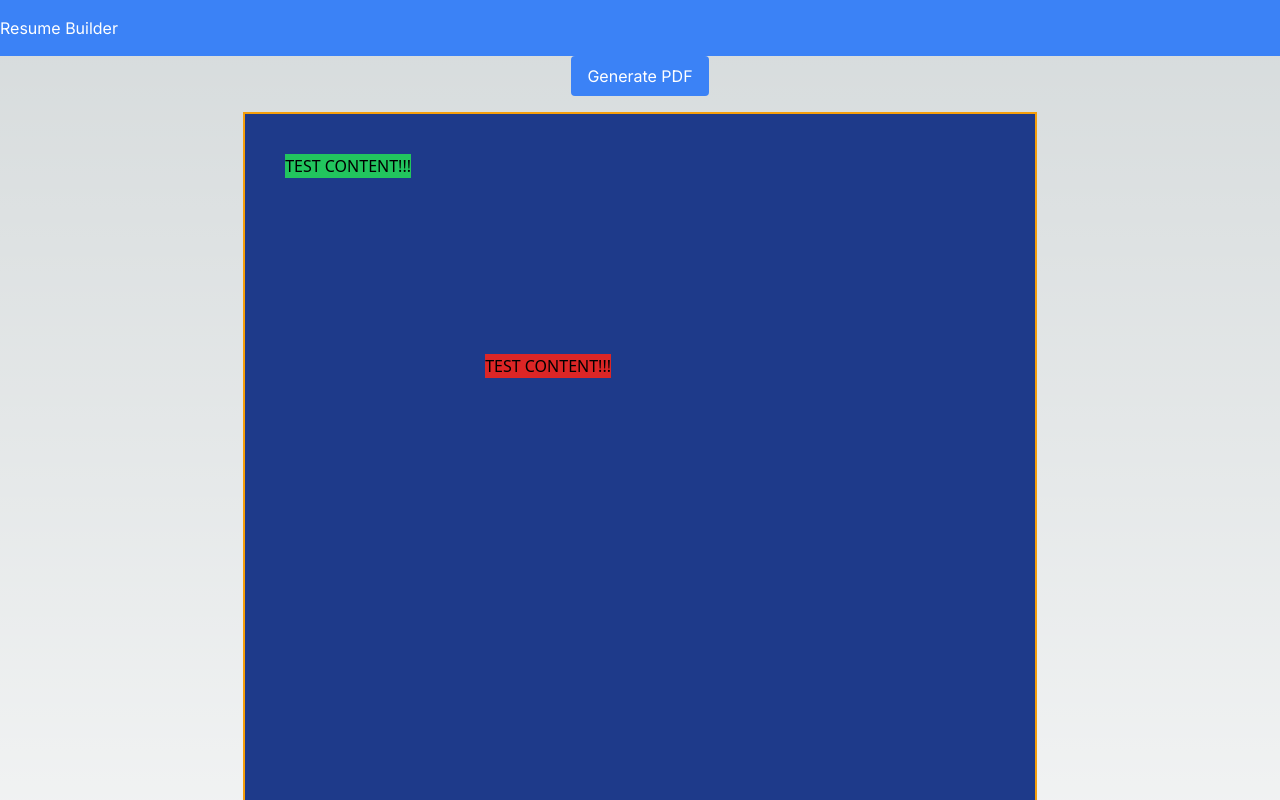
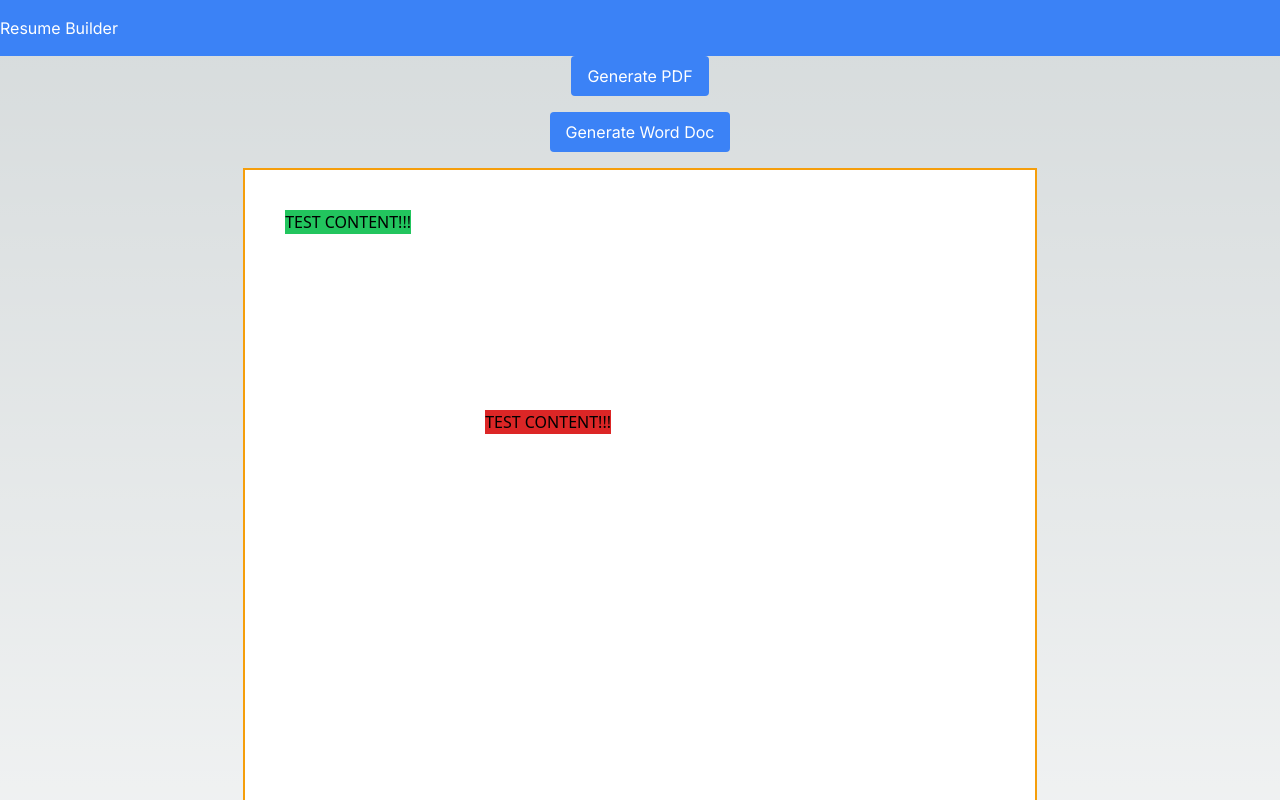
Before and after one commit to JackBadawy/resume_builder, a Next.js app: page / in a window 1280 px wide. Shown: the top 800 px of the page. Built offline with nearby package versions, Linux system fonts and the light colour scheme.

Commit message:
docx generation

```diff
--- a/package.json
+++ b/package.json
@@ -10,6 +10,7 @@
   },
   "dependencies": {
     "docx": "^8.5.0",
+    "file-saver": "^2.0.5",
     "html2canvas": "^1.4.1",
     "jspdf": "^2.5.1",
     "next": "14.2.4",
@@ -17,6 +18,7 @@
     "react-dom": "^18"
   },
   "devDependencies": {
+    "@types/file-saver": "^2.0.7",
     "@types/node": "^20",
     "@types/react": "^18",
     "@types/react-dom": "^18",
--- a/src/app/Components/ResumeWorkspace.tsx
+++ b/src/app/Components/ResumeWorkspace.tsx
@@ -33,6 +33,39 @@ const ResumeWorkspace = () => {
     }
   };
 
+  const generateDocx = async () => {
+    if (!resumeRef.current) return;
+
+    const elements = Array.from(
+      resumeRef.current.querySelectorAll("[data-text]")
+    );
+    const paragraphs = elements.map((element) => {
+      const htmlElement = element as HTMLElement;
+      return new Paragraph({
+        children: [
+          new TextRun({
+            text: htmlElement.innerText,
+            bold: true,
+            color: htmlElement.style.color.replace("#", ""),
+            highlight: htmlElement.style.backgroundColor.replace("#", ""),
+          }),
+        ],
+      });
+    });
+
+    const doc = new Document({
+      sections: [
+        {
+          properties: {},
+          children: paragraphs,
+        },
+      ],
+    });
+
+    const blob = await Packer.toBlob(doc);
+    saveAs(blob, "resume.docx");
+  };
+
   return (
     <div className="flex flex-col items-center justify-center">
       <button
@@ -41,9 +74,15 @@ const ResumeWorkspace = () => {
       >
         Generate PDF
       </button>
+      <button
+        onClick={generateDocx}
+        className="mb-4 px-4 py-2 bg-blue-500 text-white rounded"
+      >
+        Generate Word Doc
+      </button>
       <div
         ref={resumeRef}
-        className="h-a4 w-a4 border-2 border-amber-500 bg-blue-900 relative"
+        className="h-a4 w-a4 border-2 border-amber-500 bg-white relative p4"
       >
         <TestContent color="bg-green-500" top="top-10" left="left-10" />
         <TestContent color="bg-red-600" top="top-60" left="left-60" />
```
Also changed, not shown: 1 other file (tests, documents, lock files or other folders).
